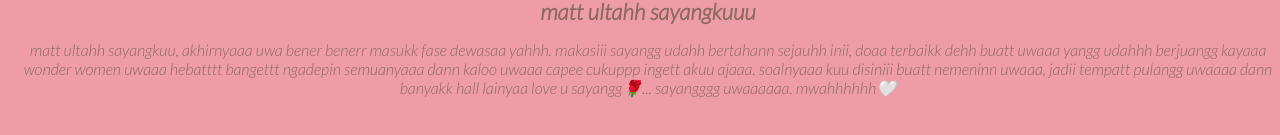
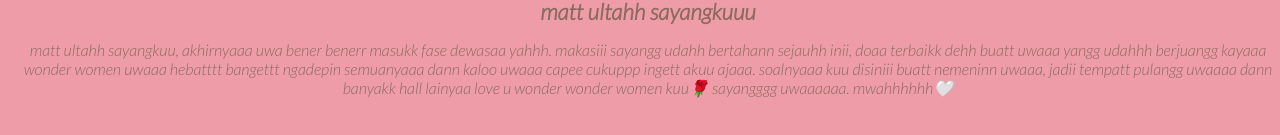
Before and after one commit to Atleest/Happy-Birthday-Uwaaa, a plain HTML site: page index.html in a window 1280 px wide. Shown: the part 365-500 px from the top of the page. Drawn offline with Linux system fonts and the light colour scheme.

Commit message:
Update index.html

```diff
--- a/index.html
+++ b/index.html
@@ -178,7 +178,8 @@
         <h1>matt ultahh sayangkuuu</h1>
         <p1>matt ultahh sayangkuu, akhirnyaaa uwa bener benerr masukk fase dewasaa yahhh. makasiii sayangg udahh bertahann sejauhh inii, doaa terbaikk dehh buatt uwaaa yangg udahhh berjuangg kayaaa wonder women</p1>
 		<p2>uwaaa hebatttt bangettt ngadepin semuanyaaa dann kaloo uwaaa capee cukuppp ingett akuu ajaaa. soalnyaaa kuu disiniii buatt nemeninn uwaaa, jadii tempatt pulangg uwaaaa dann banyakk hall lainyaa</p2>
-<p3>love u sayangg🌹... sayangggg uwaaaaaa. mwahhhhhh🤍</p3>
+<p3>love u wonder wonder women kuu🌹</p3>
+	<p4>sayangggg uwaaaaaa. mwahhhhhh🤍</p4>
     </div>
 </body>
 
```
